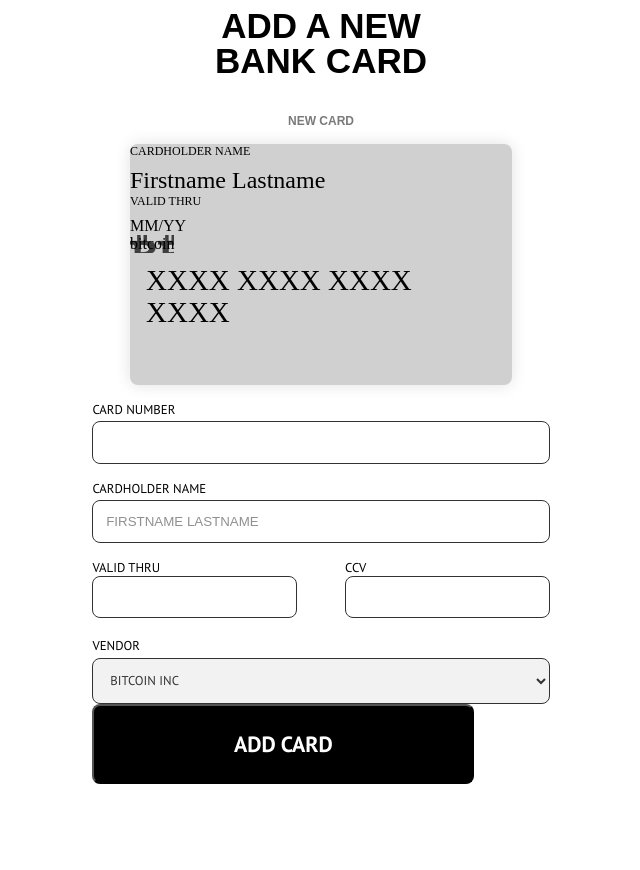
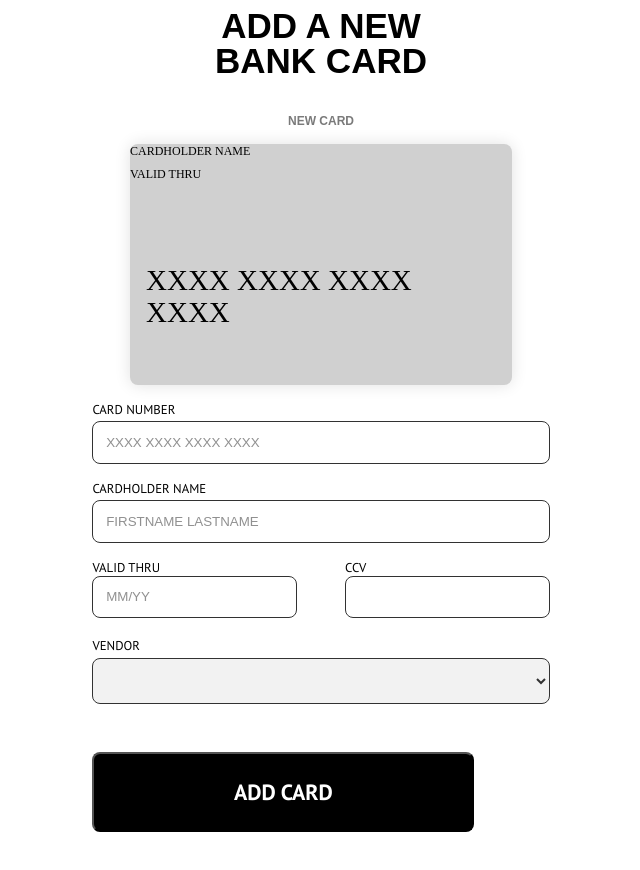
Before and after one commit to GoldenZebras/e-wallet, a React (Vite) app: page /addcard in a window 1280 px wide. Shown: the top 870 px of the page, without its empty margins (319-959 px from the left). Built offline with nearby package versions, Linux system fonts and the light colour scheme.

Commit message:
Made formValidator and formDatahandler custom hook

```diff
--- a/src/components/card/Card.tsx
+++ b/src/components/card/Card.tsx
@@ -1,23 +1,18 @@
-import React from "react";
-import { CardProps } from "../../models/CardProps";
-import "./card.scss";
+import React from 'react';
+import { CardProps } from '../../models/CardProps';
+import './card.scss';
 
-const Card: React.FC<CardProps> = ({
-  cardHolder,
-  cardNumber,
-  expirationDate,
-  vendor,
-  active,
-  isPlaceHolder,
-}) => {
-  console.log(isPlaceHolder, "hello");
+const Card: React.FC<CardProps> = ({ cardHolder, cardNumber, expirationDate, vendor, active }) => {
+  function formatCardNumber(cardNumber: string) {
+    while (cardNumber.length < 16) {
+      cardNumber += 'X';
+    }
+    return cardNumber.replace(/(.{4})/g, '$1 ').trim();
+  }
+
   return (
-    <div
-      className={`card ${vendor} ${active ? "active" : "inactive"} ${
-        isPlaceHolder ? "placeholder" : ""
-      }`}
-    >
-      <div className="card__number">{cardNumber}</div>
+    <div className={`card ${vendor} ${active ? 'active' : 'inactive'}`}>
+      <div className="card__number">{formatCardNumber(cardNumber)}</div>
       <div className="card__holder">{cardHolder}</div>
       <div className="card__expiry">{expirationDate}</div>
       <figure className={`card__vendor ${vendor}`}>{vendor}</figure>
--- a/src/components/card/card.scss
+++ b/src/components/card/card.scss
@@ -2,6 +2,7 @@
 
 .card {
   @include card-layout;
+  background: $add-new-bank-card-color;
 
   &.bitcoin {
     @include card-background($bitcoin-color);
@@ -54,7 +55,4 @@
     background-image: url("../../assets/bitcoin-logo.png");
     background-size: 100px;
   }
-  &.card.placeholder {
-    background: $add-new-bank-card-color;
-  }
 }
--- a/src/components/form/Form.tsx
+++ b/src/components/form/Form.tsx
@@ -1,40 +1,125 @@
-import Button from "../button/Button";
-import "./form.scss";
+import Button from '../button/Button';
+import './form.scss';
+import useLocalStorage from '../../hooks/useLocalStorage';
+import { STORAGE_KEY } from '../../constants/StorageKey';
+import { useNavigate } from 'react-router-dom';
+import { ChangeEvent } from 'react';
+import { FormData } from '../../models/FormData';
 
-const Form = () => {
+interface FormProps {
+  formData: FormData;
+  error: string;
+  handleChange: (e: ChangeEvent<HTMLInputElement | HTMLSelectElement>) => void;
+  validator: () => boolean;
+}
+
+const Form: React.FC<FormProps> = ({ formData, error, handleChange, validator }) => {
+  const { addCard } = useLocalStorage(STORAGE_KEY, []);
+  const navigate = useNavigate();
+
+  const selectItems = [
+    {
+      value: 'bitcoin',
+      label: 'Bitcoin inc',
+    },
+    {
+      value: 'ninja',
+      label: 'Ninja bank',
+    },
+    {
+      value: 'blockchain',
+      label: 'Block chain inc',
+    },
+    {
+      value: 'evilcorp',
+      label: 'Evil corp',
+    },
+  ];
+
+  const handleSubmit = (e: React.FormEvent) => {
+    e.preventDefault();
+    const isValid = validator();
+    if (isValid) {
+      addCard({
+        cardNumber: formData.cardNumber,
+        cardHolder: formData.name,
+        expirationDate: formData.valid,
+        vendor: formData.vendor,
+        active: false,
+      });
+
+      setTimeout(() => navigate('/'), 750);
+    }
+  };
+
   return (
-    <section className="form">
+    <form className="form" action="submit" onSubmit={(e) => handleSubmit(e)}>
       <label className="form-subtitles">Card number</label>
-      <input type="text" className="input" />
+      <input
+        placeholder="XXXX XXXX XXXX XXXX"
+        maxLength={16}
+        type="string"
+        value={formData.cardNumber}
+        className="input"
+        name="cardNumber"
+        onChange={(e) => handleChange(e)}
+      />
 
       <label className="form-subtitles">Cardholder name</label>
-      <input type="text" placeholder="FIRSTNAME LASTNAME" className="input" />
+      <input
+        type="text"
+        name="name"
+        value={formData.name}
+        placeholder="FIRSTNAME LASTNAME"
+        className="input"
+        onChange={(e) => handleChange(e)}
+      />
 
       <article className="valid-ccv">
         <div className="form-subtitles">
           <label>Valid thru</label>
           <br></br>
-          <input type="text" className="input" />
+          <input
+            type="text"
+            className="input"
+            placeholder="MM/YY"
+            value={formData.valid}
+            name="valid"
+            onChange={(e) => handleChange(e)}
+            maxLength={5}
+          />
         </div>
         <div className="form-subtitles">
           <label>CCV</label>
           <br></br>
-          <input type="text" className="input" />
+          <input
+            type="text"
+            maxLength={3}
+            value={formData.ccv}
+            className="input"
+            name="ccv"
+            onChange={(e) => handleChange(e)}
+          />
         </div>
       </article>
 
       <label className="form-subtitles">Vendor</label>
-      <select className="input select-element">
-        <option value="bitcon-inc">Bitcoin inc</option>
-        <option value="ninja-bank">Ninja bank</option>
-        <option value="block-chain-in">Block chain in</option>
-        <option value="evil-corp">Evil corp</option>
+      <select
+        className="input select-element"
+        name="vendor"
+        onChange={(e) => handleChange(e)}
+        defaultValue={''}>
+        <option value="" disabled hidden></option>
+        {selectItems.map((item, index) => (
+          <option key={index} value={item.value} className={`option ${item.value}`}>
+            {item.label}
+          </option>
+        ))}
       </select>
+      <div className="form-errors">{error}</div>
 
-      <div className="padding">
-        <Button title={"Add card"} filled={true} />
-      </div>
-    </section>
+      <Button title={'Add card'} filled={true} />
+    </form>
   );
 };
 
--- /dev/null
+++ b/src/hooks/useFormValidator.ts
@@ -0,0 +1,79 @@
+import { useState } from 'react';
+import { FormData } from '../models/FormData';
+
+const useFormValidator = (): [
+  FormData,
+  string,
+  (e: React.ChangeEvent<HTMLInputElement | HTMLSelectElement>) => void,
+  () => boolean
+] => {
+  const initialFormData: FormData = {
+    name: '',
+    cardNumber: '',
+    valid: '',
+    vendor: '',
+    ccv: '',
+  };
+
+  const [formData, setFormData] = useState<FormData>(initialFormData);
+  const [error, setError] = useState<string>('');
+
+  const handleChange = (e: React.ChangeEvent<HTMLInputElement | HTMLSelectElement>) => {
+    const { name, value } = e.target;
+    if (name !== 'name' && name !== 'vendor' && name !== 'valid') {
+      const parsedValue = Number(value);
+      !isNaN(parsedValue) && setFormData({ ...formData, [name]: value });
+    } else if (name === 'valid') {
+      value.length === 2 && formData.valid.length !== 3
+        ? setFormData({ ...formData, [name]: value + '/' })
+        : setFormData({ ...formData, [name]: value });
+    } else {
+      setFormData({ ...formData, [name]: value });
+    }
+  };
+
+  const validator = (): boolean => {
+    const valid = validateForm();
+    setError(valid);
+    const isValid = valid === '';
+    return isValid;
+  };
+
+  const validateForm = () => {
+    const [firstname, lastname] = formData.name.split(' ');
+
+    if (!firstname || !lastname) {
+      return 'Fullname is required';
+    }
+
+    if (!formData.cardNumber.trim() || formData.cardNumber.length < 16) {
+      return 'Card number is required, 16 digits';
+    }
+
+    if (!formData.valid.trim()) {
+      return 'Valid Thru is required';
+    } else {
+      const [month, year] = formData.valid.split('/');
+      if (Number(month) > 12) {
+        return 'Month cannot be higher than 12';
+      } else if (Number(year) < 24) {
+        return 'Year cannot be lower than the current year';
+      } else if (!/^\d{2}\/\d{2}$/.test(formData.valid)) {
+        return 'Valid Thru must be in the format mm/yy';
+      }
+    }
+
+    if (!formData.vendor.trim()) {
+      return 'Vendor must be chosen';
+    }
+    if (!formData.ccv.trim() || formData.ccv.trim().length < 3) {
+      return 'CCV must be 3 digits long';
+    }
+
+    return '';
+  };
+
+  return [formData, error, handleChange, validator];
+};
+
+export default useFormValidator;
--- a/src/hooks/useLocalStorage.ts
+++ b/src/hooks/useLocalStorage.ts
@@ -29,7 +29,6 @@ const useLocalStorage = (key: string, initialValue: CardProps[]) => {
         return prevValue;
       }
       const updatedValue = [...prevValue, card];
-      localStorage.setItem(key, JSON.stringify(updatedValue));
       return updatedValue;
     });
   };
@@ -37,7 +36,6 @@ const useLocalStorage = (key: string, initialValue: CardProps[]) => {
   const removeCard = () => {
     setValue((prevValue) => {
       const updatedValue = prevValue.filter((card) => !card.active);
-      localStorage.setItem(key, JSON.stringify(updatedValue));
       return updatedValue;
     });
     setActiveCard(undefined);
@@ -55,7 +53,6 @@ const useLocalStorage = (key: string, initialValue: CardProps[]) => {
 
       setActiveCard(newActiveCard);
       setInactiveCards(newInactiveCards);
-      localStorage.setItem(key, JSON.stringify(updatedValue));
       return updatedValue;
     });
   };
--- a/src/pages/AddCard.tsx
+++ b/src/pages/AddCard.tsx
@@ -1,22 +1,23 @@
-import "./addCard.scss";
-import "../components/card/card.scss";
-import Card from "../components/card/Card";
-import Form from "../components/form/Form";
+import './addCard.scss';
+import '../components/card/card.scss';
+import Card from '../components/card/Card';
+import Form from '../components/form/Form';
+import useFormValidator from '../hooks/useFormValidator';
 
 const AddCard = () => {
+  const [formData, error, handleChange, validator] = useFormValidator();
   return (
     <main className="main-add-cards">
       <div className="title">Add a new bank card</div>
       <p className="new-card-title">New card</p>
       <Card
-        cardNumber="XXXX XXXX XXXX XXXX"
-        cardHolder="Firstname Lastname"
-        expirationDate="MM/YY"
-        vendor="bitcoin"
+        cardNumber={formData.cardNumber}
+        cardHolder={formData.name}
+        expirationDate={formData.valid}
+        vendor={formData.vendor}
         active={true}
-        isPlaceHolder={true}
       />
-      <Form />
+      <Form formData={formData} error={error} handleChange={handleChange} validator={validator} />
     </main>
   );
 };
```
